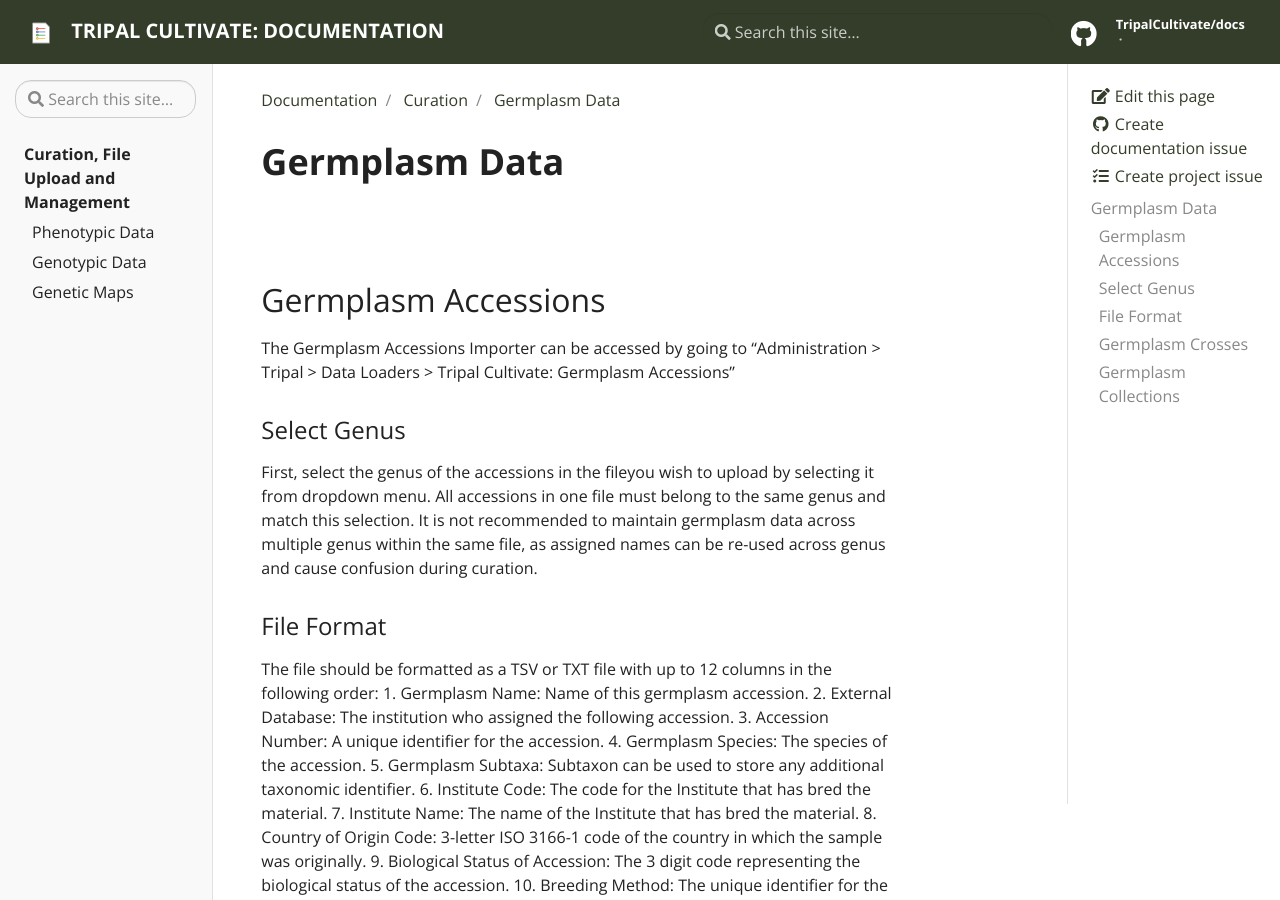
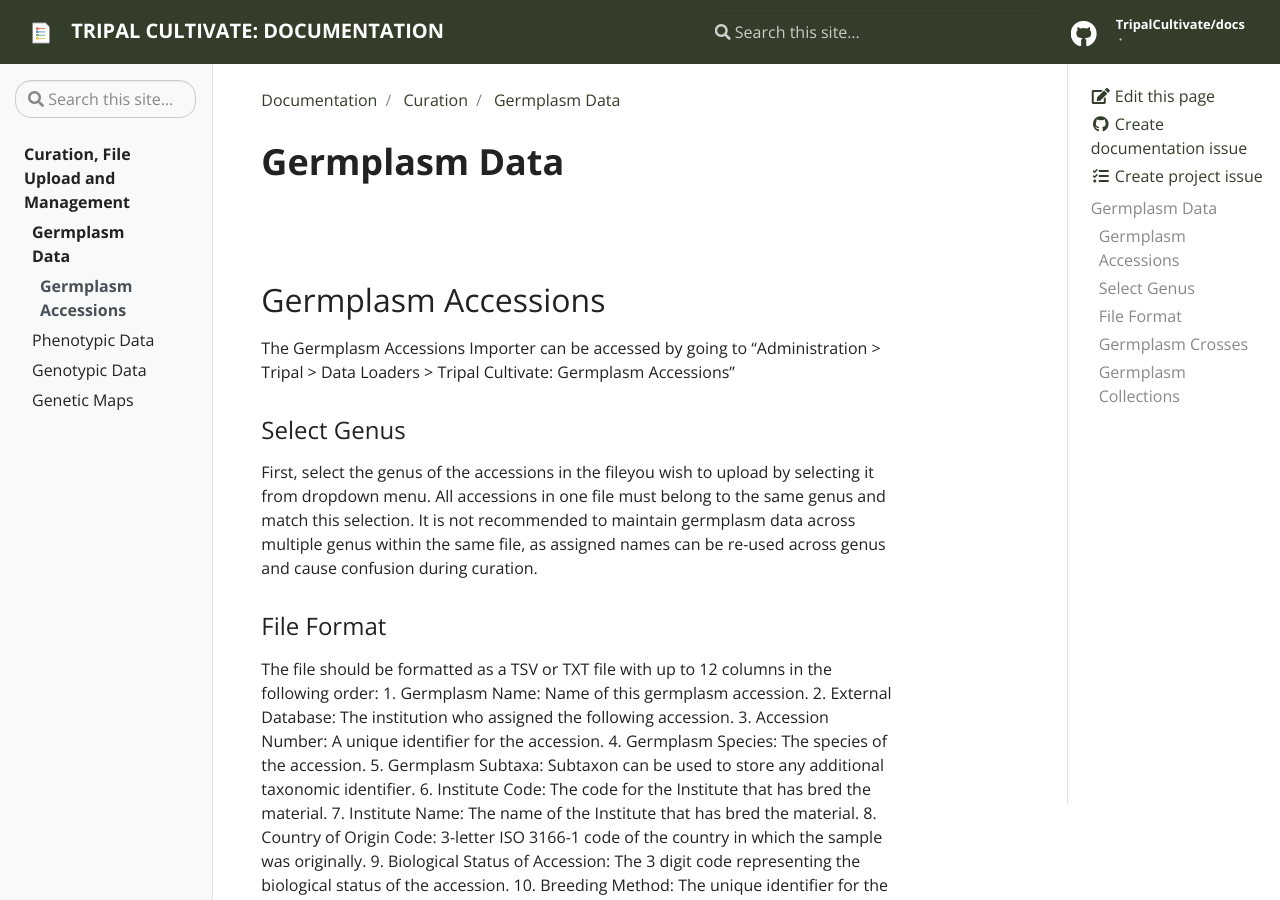
Before and after one commit to TripalCultivate/docs, a Jekyll site: the page built from _docs/curation/germplasm-data.md, in a window 1280 px wide and 900 px high. Built offline with Jekyll 4.4.1, drawn with Linux system fonts in a browser that asks for light colours.

Commit message:
Added germplasm data to navigation

```diff
--- a/_data/toc.yml
+++ b/_data/toc.yml
@@ -1,6 +1,11 @@
 - title: "Curation, File Upload and Management"
   url: docs/curation
   links:
+    - title: "Germplasm Data"
+      url: "docs/curation/germplasm-data"
+      children:
+        - title: "Germplasm Accessions"
+          url: "docs/curation/germplasm-data#germplasm-accessions"
     - title: "Phenotypic Data"
       url: "docs/curation/phenotypic-data"
     - title: "Genotypic Data"
--- a/_docs/curation/germplasm-data.md
+++ b/_docs/curation/germplasm-data.md
@@ -2,7 +2,6 @@
 title: Germplasm Data
 tags:
   - germplasm
-  - breeding
 description: This is documentation pertaining to curation, file upload and management of germplasm data within TripalCultivate.
 ---
 # Germplasm Data
```
